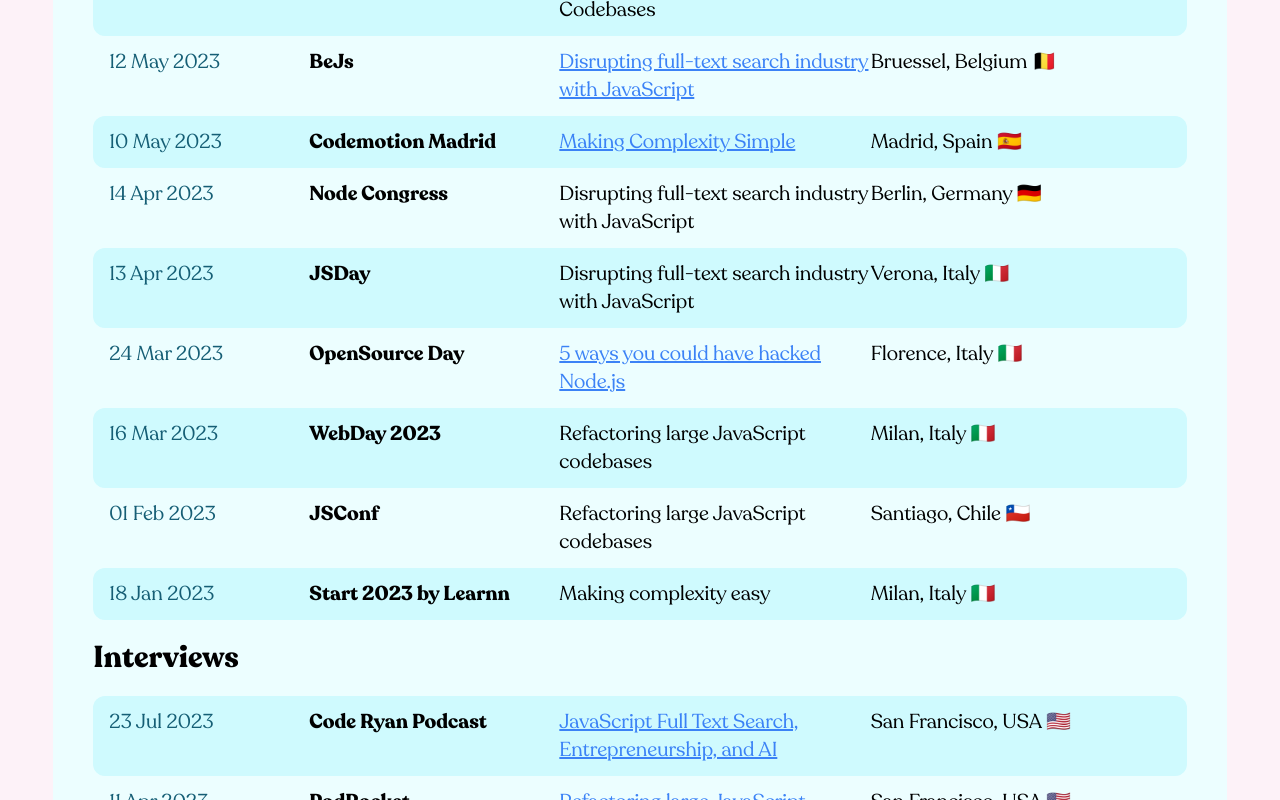
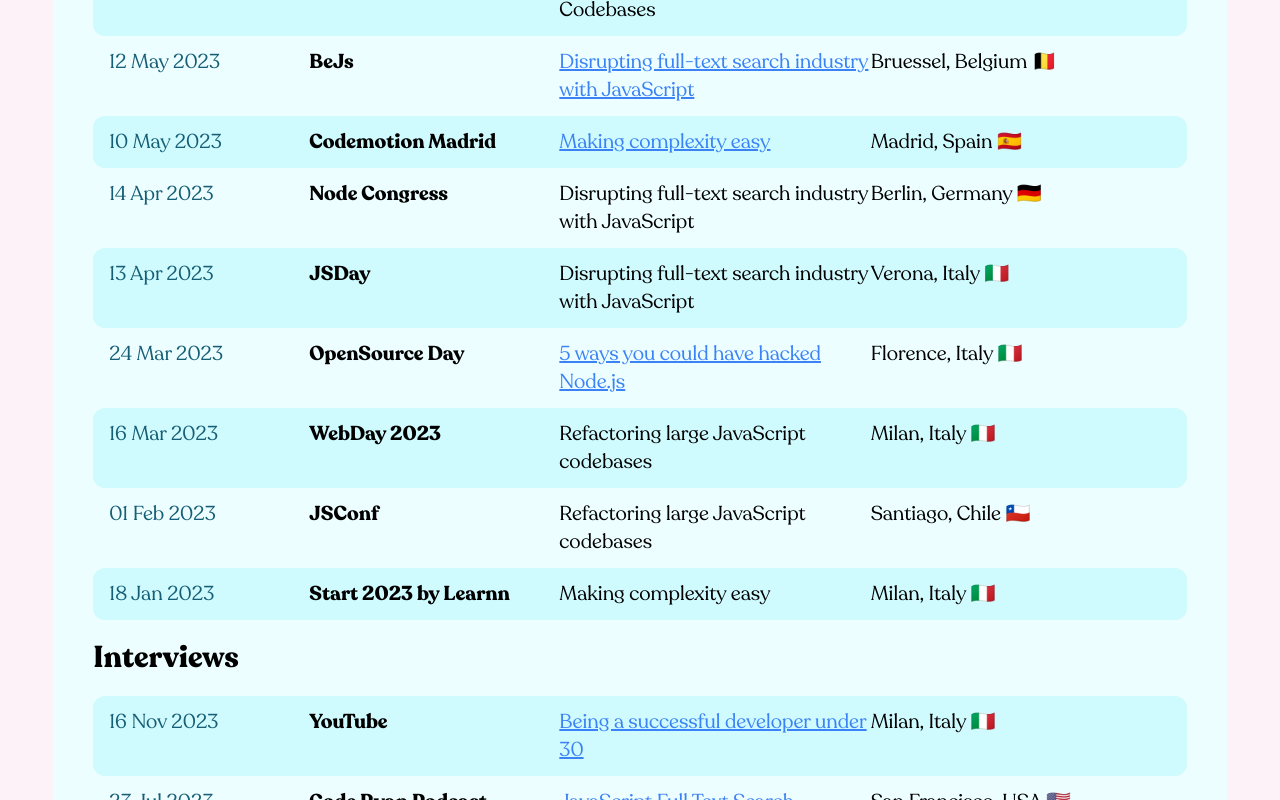
Before and after one commit to micheleriva/personal-website, a Next.js app: page /talks in a window 1280 px wide. Shown: the part 1560-2360 px from the top of the page. Built offline with nearby package versions, Linux system fonts and the light colour scheme.

Commit message:
Update events.js

```diff
--- a/data/events.js
+++ b/data/events.js
@@ -897,7 +897,7 @@ export default [
     city: "Madrid",
     country: "Spain",
     emoji: "🇪🇸",
-    title: "Making Complexity Simple",
+    title: "Making complexity easy",
     url: "https://talks.codemotion.com/making-complexity-simple",
     language: "english",
     type: "talk",
@@ -1000,7 +1000,7 @@ export default [
     mode: "in-person",
   },
   {
-    date: new Date(2022, 10, 16),
+    date: new Date(2023, 10, 16),
     event: "YouTube",
     city: "Milan",
     country: "Italy",
```
